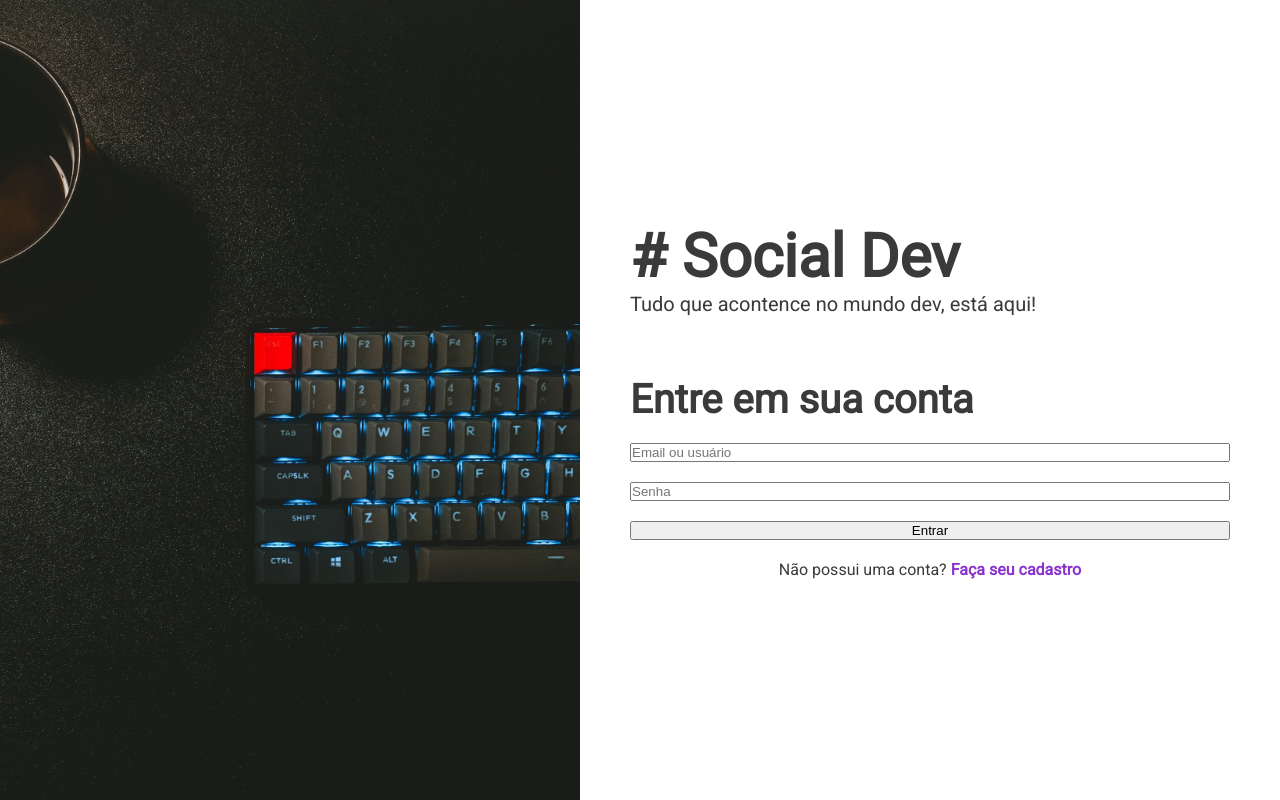
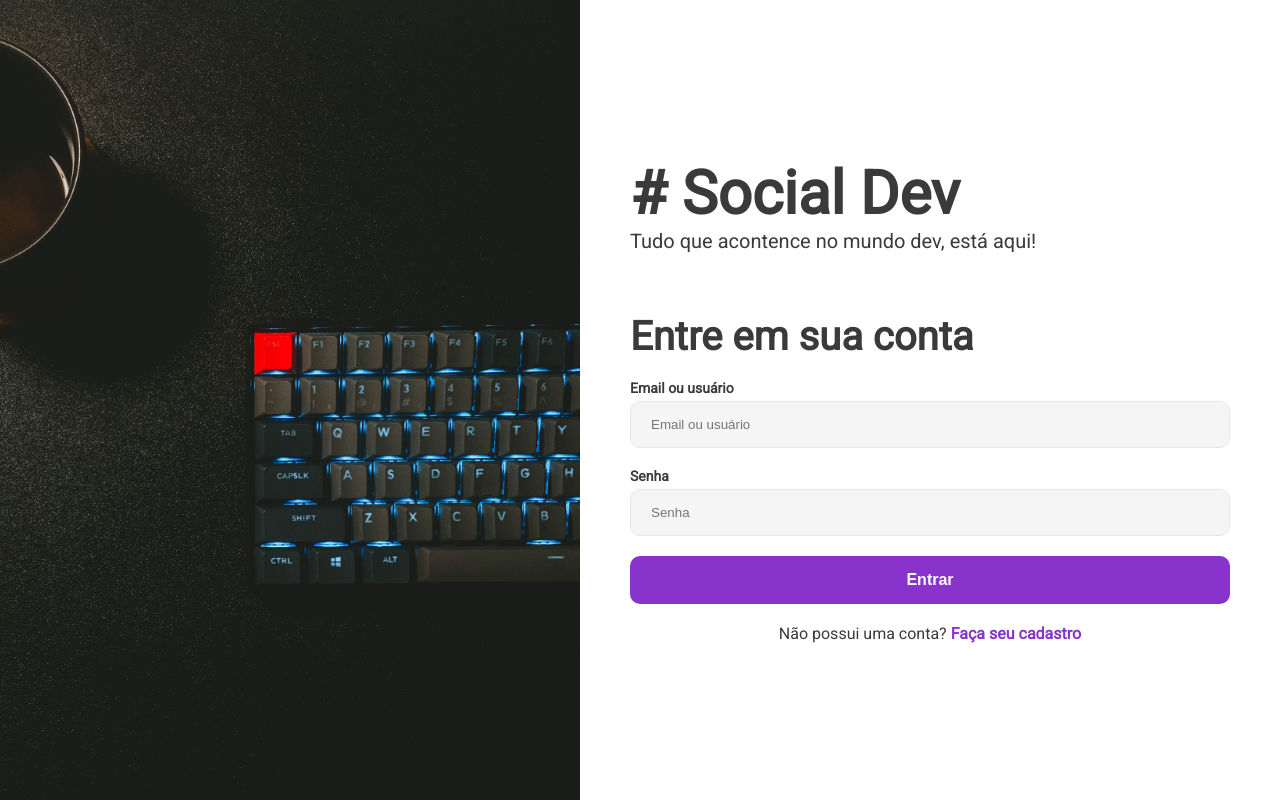
Before and after one commit to NJesus144/social-dev, a Next.js app: page /login in a window 1280 px wide. Built offline with nearby package versions, Linux system fonts and the light colour scheme.

Commit message:
Criado componentes e tema

```diff
--- a/pages/_app.jsx
+++ b/pages/_app.jsx
@@ -1,4 +1,6 @@
-import { createGlobalStyle } from "styled-components";
+import { createGlobalStyle, ThemeProvider } from "styled-components";
+
+import theme from "../src/theme";
 
 const GlobalStyle = createGlobalStyle`
   * {
@@ -8,22 +10,27 @@
 
   body {
     font-family: 'Roboto', sans-serif;
-    color: #3a3a3a;
+    color: ${(props) => props.theme.black};
   }
 
   a{
-    color: #8933cd;
+    color: ${(props) => props.theme.primary};
     font-weight: bold;
     text-decoration: none;
+    transition:  0.3s;
+  }
+
+  a:hover {
+    color: ${(props) => props.theme.primaryHover}
   }
 `;
 
 function App({ Component, pageProps }) {
   return (
-    <>
-    <GlobalStyle />
+    <ThemeProvider theme={theme}>
+      <GlobalStyle />
       <Component {...pageProps} />
-    </>
+    </ThemeProvider>
   );
 }
 
--- a/pages/login.jsx
+++ b/pages/login.jsx
@@ -4,6 +4,8 @@
 import H1 from "../src/components/typography/H1";
 import H2 from "../src/components/typography/H2";
 import H4 from "../src/components/typography/H4";
+import Button from "../src/components/inputs/Button";
+import Input from "../src/components/inputs/Input";
 
 const FormContainer = styled.div`
   margin-top: 60px;
@@ -28,9 +30,9 @@
       <FormContainer>
         <H2>Entre em sua conta</H2>
         <Form>
-          <input placeholder="Email ou usuário" type="email"/>
-          <input placeholder="Senha" type="password" />
-          <button>Entrar</button>
+          <Input label="Email ou usuário" type="email"/>
+          <Input label="Senha" type="password" />
+          <Button>Entrar</Button>
         </Form>
         <Text>Não possui uma conta? <a href="#">Faça seu cadastro</a>  </Text>
       </FormContainer>
--- /dev/null
+++ b/src/components/inputs/Button.jsx
@@ -0,0 +1,19 @@
+import styled from "styled-components";
+
+const Button = styled.button`
+  background-color: ${props => props.theme.primary};
+  padding: 15px 20px;
+  border-radius: 10px;
+  border: 0;
+  font-weight: bold;
+  color: ${props => props.theme.white};
+  font-size: 16px;
+  cursor: pointer;
+  transition: 0.3s;
+
+  :hover {
+    background-color: ${props => props.theme.primaryHover};
+  }
+`;
+
+export default Button;
--- /dev/null
+++ b/src/components/inputs/Input.jsx
@@ -0,0 +1,31 @@
+import styled from "styled-components";
+
+const InputContainer = styled.div`
+  width: 100%;
+`;
+
+const StyledLabel = styled.p`
+  font-weight: bold;
+  font-size: 14px;
+  margin-bottom: 5px;
+`;
+
+const StyledInput = styled.input`
+  width: 100%;
+  border: 1px solid ${(props) => props.theme.inputBorder};
+  background-color: ${(props) => props.theme.inputBackground};
+  padding: 15px 20px;
+  box-sizing: border-box;
+  border-radius: 10px;
+`;
+
+function Input({ label, ...props }) {
+  return (
+    <InputContainer>
+      <StyledLabel>{label}</StyledLabel>
+      <StyledInput placeholder={label} {...props} />
+    </InputContainer>
+  );
+}
+
+export default Input;
--- a/src/components/layout/ImageWithSpace.jsx
+++ b/src/components/layout/ImageWithSpace.jsx
@@ -21,7 +21,7 @@
 `
 
 const StyledContainer = styled.div`
-  background-color: #fff;
+  background-color: ${props => props.theme.white};
   padding: 30px 50px;
 
   @media (min-width: ${WIDTH_BREAK}){
--- /dev/null
+++ b/src/theme.js
@@ -0,0 +1,10 @@
+const theme = {
+  primary: '#8933cd;',
+  primaryHover: '#7029a8',
+  inputBackground: '#f5f5f5',
+  inputBorder: '#e6e6e6',
+  black: '#3a3a3a',
+  white: '#ffffff'
+}
+
+export default theme
```
